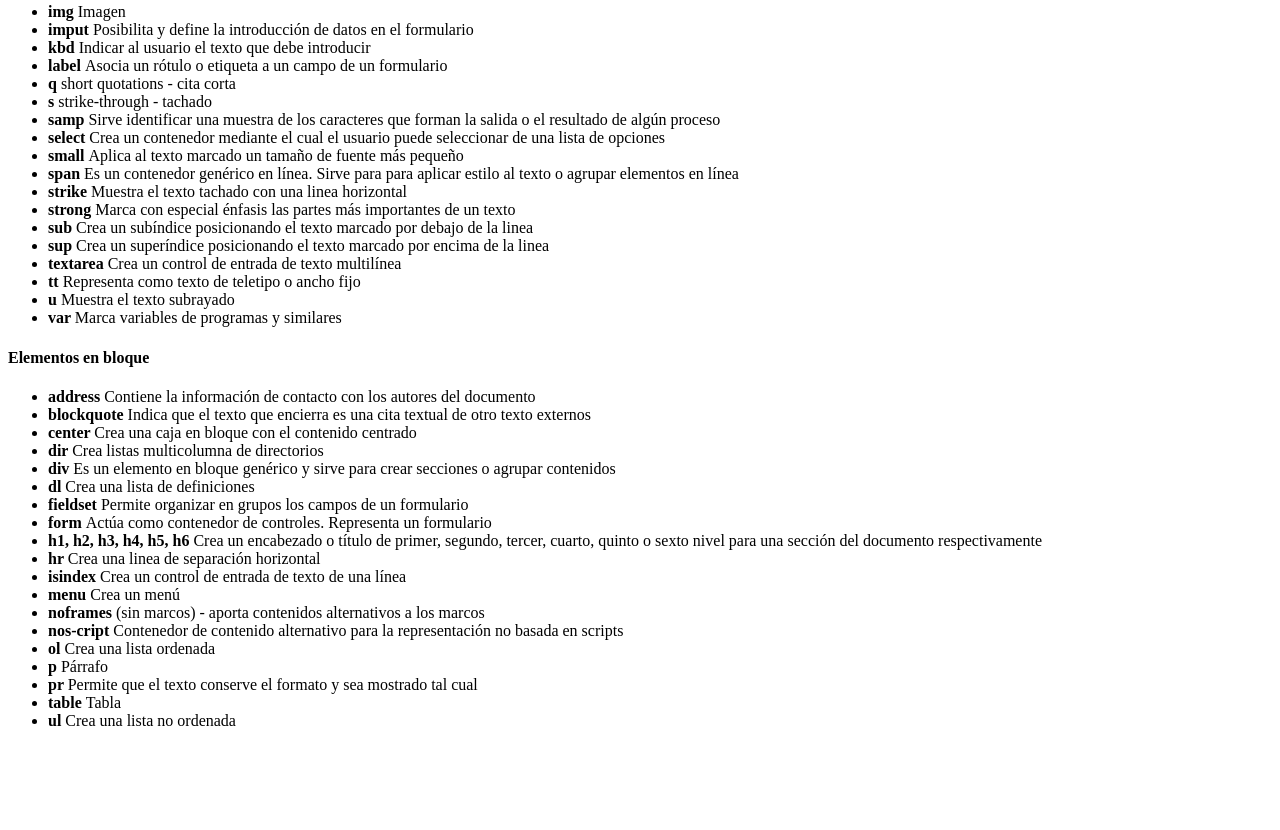
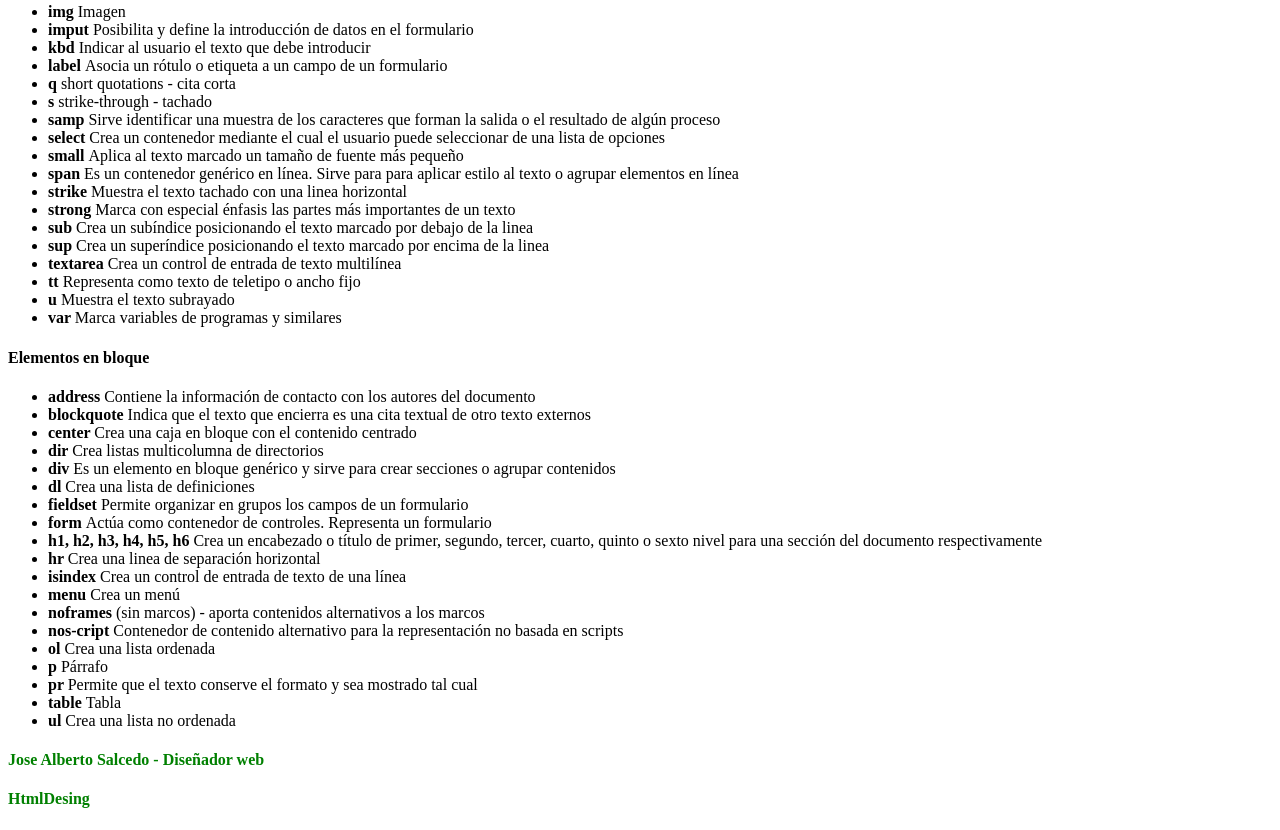
Before and after one commit to jasalcedoca/DSW-JoseSalcedo, a plain HTML site: page planing.html in a window 1280 px wide. Shown: the part 2898-3728 px from the top of the page. Before the commit the page ends 3644 px from the top, so only its background shows below. Drawn offline with Linux system fonts and the light colour scheme.

Commit message:
Update planing.html

```diff
--- a/planing.html
+++ b/planing.html
@@ -183,6 +183,8 @@
       <li> <b> ul </b> Crea una lista no ordenada </li>
     </ul>
 
+<h4> <font color="green"> <b> Jose Alberto Salcedo - Diseñador web </b>  </font>  </h4>
+<h4> <font color="green"> HtmlDesing </font> </h4>
 
 </body>
 
```
